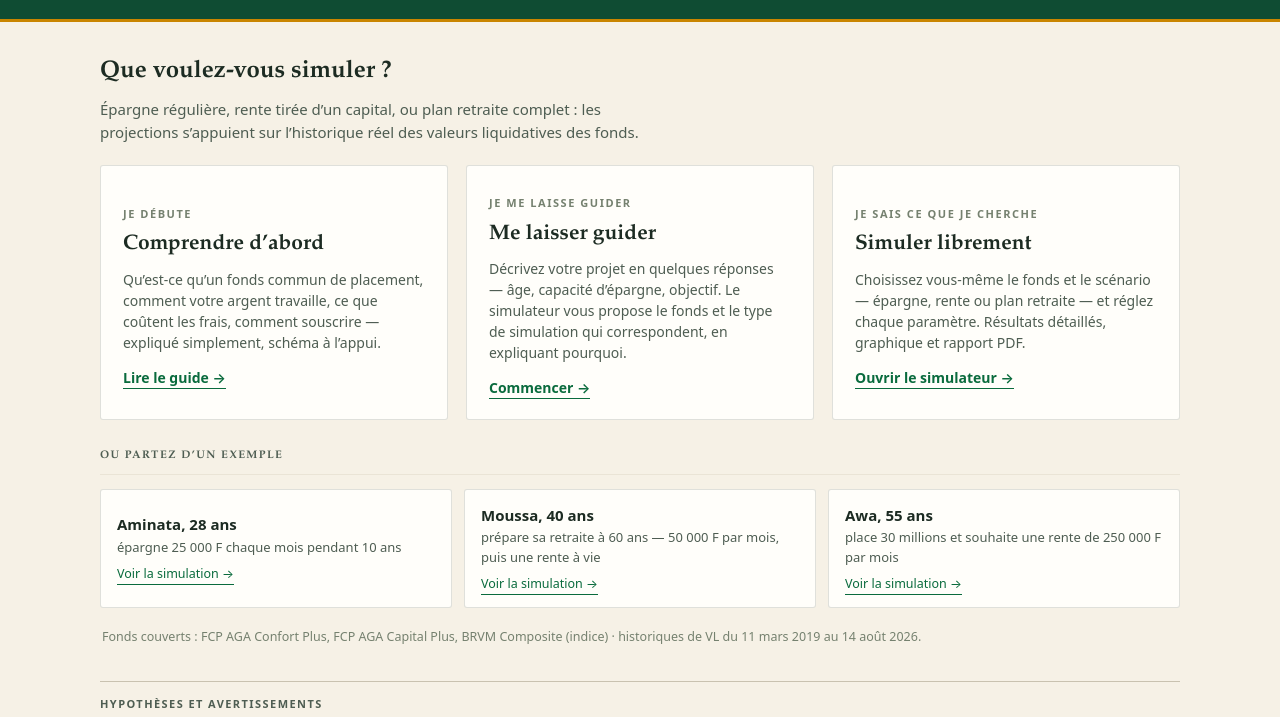
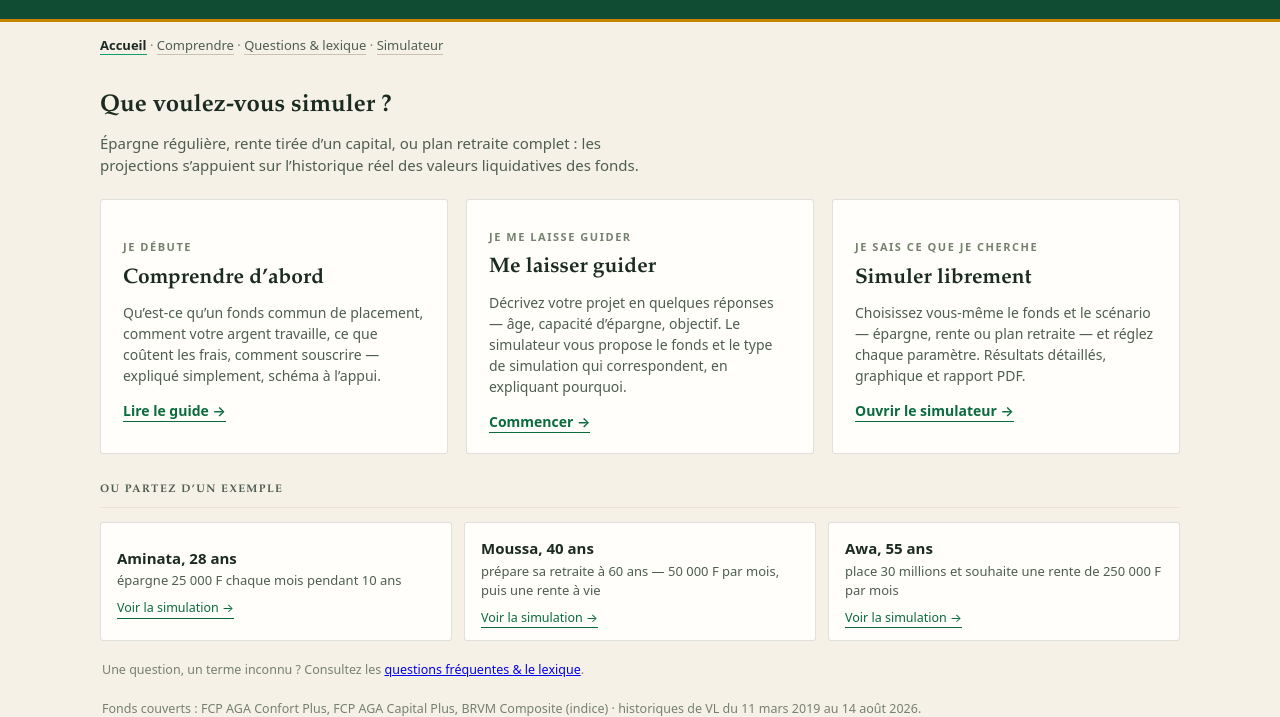
Before and after one commit to LuckyLick07/Simulateur-OPCVM, a plain HTML site: page index.html in a window 1280 px wide. Shown: the part 74-791 px from the top of the page. Drawn offline with Linux system fonts and the light colour scheme.

Commit message:
debutant

```diff
--- a/index.html
+++ b/index.html
@@ -274,7 +274,7 @@
   </div>
 </header>
 
-<nav class="fil" id="fil" hidden>
+<nav class="fil" id="fil">
   <a href="#accueil" data-vue="accueil">Accueil</a> ·
   <a href="#comprendre" data-vue="comprendre">Comprendre</a> ·
   <a href="#aide" data-vue="aide">Questions &amp; lexique</a> ·
@@ -326,6 +326,7 @@
         <span class="appel">Voir la simulation →</span>
       </button>
     </div>
+    <p class="accueil-note">Une question, un terme inconnu&nbsp;? Consultez les <a href="#aide">questions fréquentes &amp; le lexique</a>.</p>
     <p class="accueil-note" id="note-accueil"></p>
   </div>
 </section>
@@ -1522,7 +1523,6 @@ function appliquerProposition(g){
 function montrerVue(nom){
   for(const v of document.querySelectorAll(".vue")) v.classList.remove("active");
   $("vue-"+nom).classList.add("active");
-  $("fil").hidden=(nom==="accueil");
   for(const a of document.querySelectorAll("#fil a")){
     if(a.dataset.vue===nom) a.setAttribute("aria-current","page");
     else a.removeAttribute("aria-current");
```
Also changed, not shown: outil/gabarit.html (+2 -2 lines).
